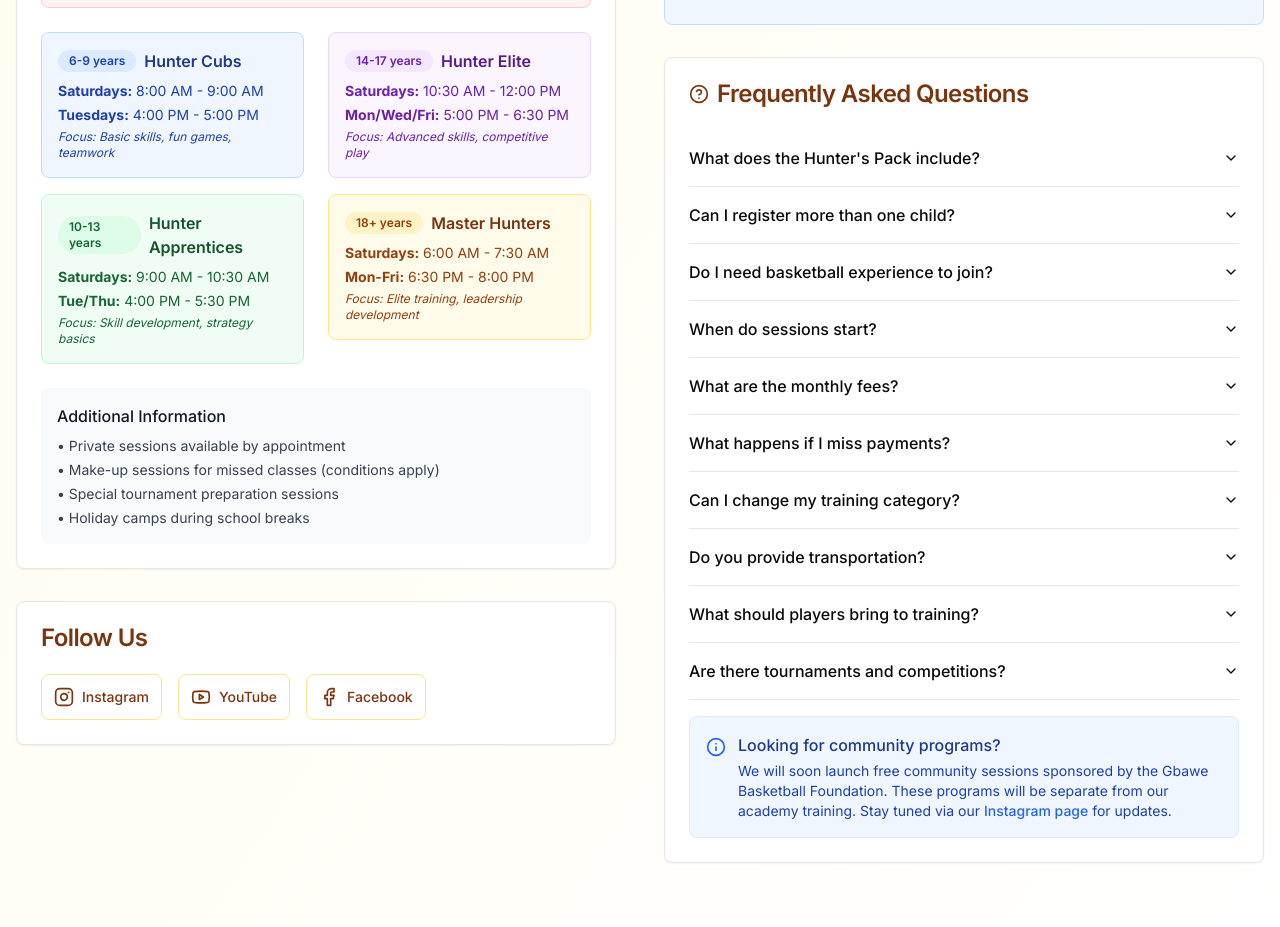
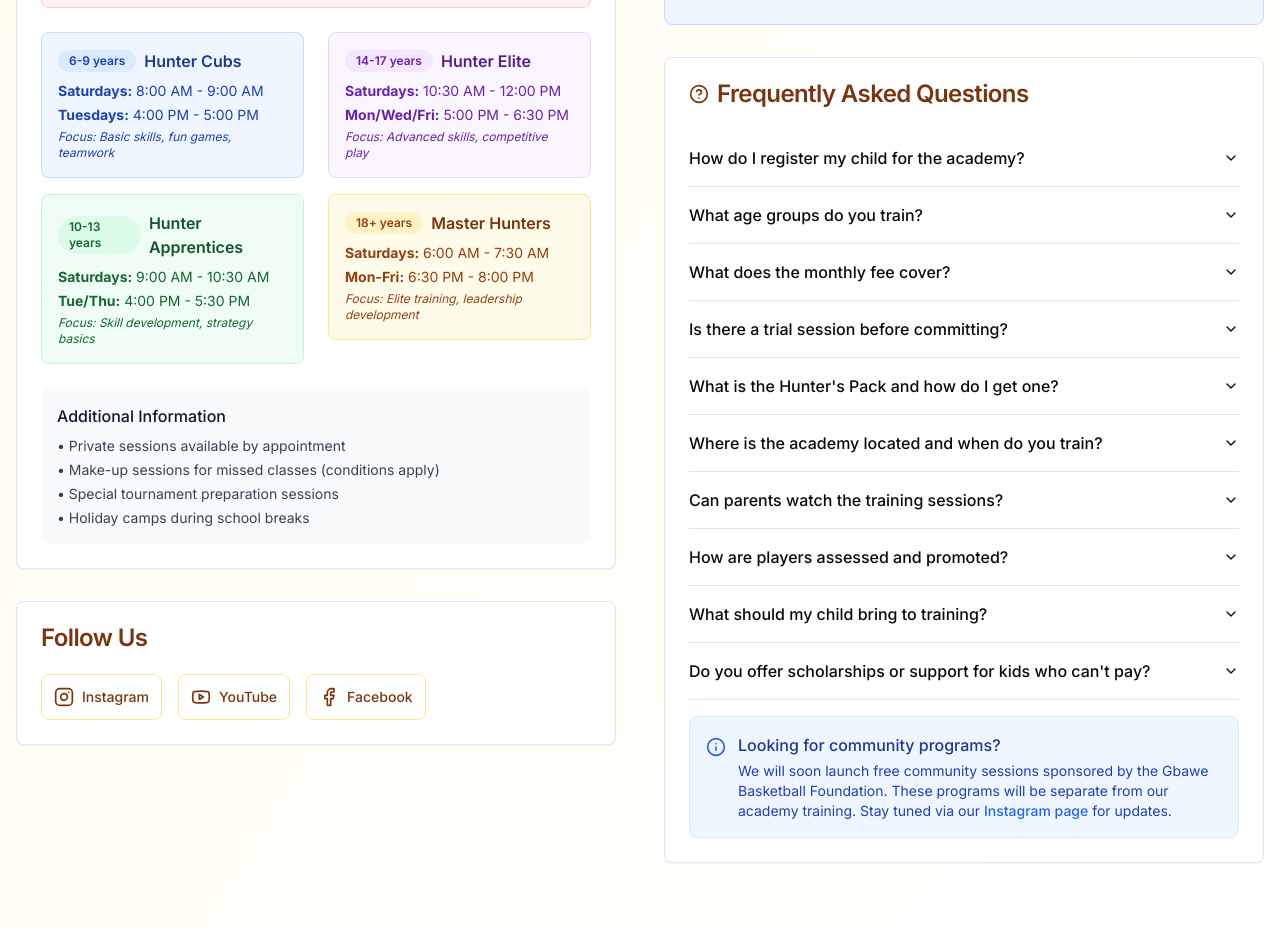
Before and after one commit to Seyramize/gbawebball, a Next.js app: page /contact in a window 1280 px wide. Shown: the part 1160-2087 px from the top of the page. Built offline with nearby package versions, Linux system fonts and the light colour scheme.

Commit message:
Updated FAQ

```diff
--- a/app/contact/contact-faqs.tsx
+++ b/app/contact/contact-faqs.tsx
@@ -14,99 +14,146 @@ export function ContactFAQs() {
       <CardContent className="space-y-4">
         <Accordion type="single" collapsible className="w-full">
           <AccordionItem value="item-1">
-            <AccordionTrigger className="text-left font-medium">What does the Hunter's Pack include?</AccordionTrigger>
+            <AccordionTrigger className="text-left font-medium">
+              How do I register my child for the academy?
+            </AccordionTrigger>
             <AccordionContent className="text-gray-600">
-              Official jersey and shorts, socks, ID card, and a symbolic Hunter scroll.
+              You can register directly on our website through the "Join the Academy" page. Simply fill out the form,
+              select your child's age category, and choose your preferred training package. You'll receive a
+              confirmation email with next steps.
             </AccordionContent>
           </AccordionItem>
 
           <AccordionItem value="item-2">
-            <AccordionTrigger className="text-left font-medium">Can I register more than one child?</AccordionTrigger>
+            <AccordionTrigger className="text-left font-medium">What age groups do you train?</AccordionTrigger>
             <AccordionContent className="text-gray-600">
-              Yes. You'll need to fill a separate form for each child.
+              <div className="space-y-2">
+                <p>We have five age-based training categories:</p>
+                <ul className="list-disc list-inside space-y-1 ml-2">
+                  <li>
+                    <strong>Hunter Cubs</strong> (Ages 6–9)
+                  </li>
+                  <li>
+                    <strong>Hunter Apprentices</strong> (Ages 10–13)
+                  </li>
+                  <li>
+                    <strong>Hunter Elite</strong> (Ages 14–17)
+                  </li>
+                  <li>
+                    <strong>Master Hunters</strong> (18+)
+                  </li>
+                  <li>
+                    <strong>Vipers Basketball</strong> (Senior Team, by selection only)
+                  </li>
+                </ul>
+              </div>
             </AccordionContent>
           </AccordionItem>
 
           <AccordionItem value="item-3">
-            <AccordionTrigger className="text-left font-medium">
-              Do I need basketball experience to join?
-            </AccordionTrigger>
+            <AccordionTrigger className="text-left font-medium">What does the monthly fee cover?</AccordionTrigger>
             <AccordionContent className="text-gray-600">
-              No. We train all levels based on age and stage.
+              <div className="space-y-2">
+                <p>Your monthly fee covers:</p>
+                <ul className="list-disc list-inside space-y-1 ml-2">
+                  <li>Structured training sessions</li>
+                  <li>Leadership & mentorship guidance</li>
+                  <li>Access to competitions and Hunter's Trail events</li>
+                  <li>Performance tracking and development reports</li>
+                  <li>Use of academy equipment and training facilities</li>
+                </ul>
+              </div>
             </AccordionContent>
           </AccordionItem>
 
           <AccordionItem value="item-4">
-            <AccordionTrigger className="text-left font-medium">When do sessions start?</AccordionTrigger>
-            <AccordionContent className="text-gray-600">Within one week of registration confirmation.</AccordionContent>
+            <AccordionTrigger className="text-left font-medium">
+              Is there a trial session before committing?
+            </AccordionTrigger>
+            <AccordionContent className="text-gray-600">
+              Yes. We offer trial sessions on selected open days. This gives your child the chance to experience our
+              training philosophy before you commit. Watch our Instagram or website for trial announcements.
+            </AccordionContent>
           </AccordionItem>
 
           <AccordionItem value="item-5">
-            <AccordionTrigger className="text-left font-medium">What are the monthly fees?</AccordionTrigger>
+            <AccordionTrigger className="text-left font-medium">
+              What is the Hunter's Pack and how do I get one?
+            </AccordionTrigger>
             <AccordionContent className="text-gray-600">
               <div className="space-y-2">
-                <p>
-                  <strong>Basic Hunter:</strong> GHS 80/month - Weekly group training + matches
-                </p>
-                <p>
-                  <strong>Hunter+ Pack:</strong> GHS 200/month - Basic + Hunter's Pack included
-                </p>
-                <p>
-                  <strong>Quarter Hunter:</strong> GHS 228 (3 months) - 5% discount for advance payment
-                </p>
-                <p>
-                  <strong>Elite Add-On:</strong> GHS 150/month - Private sessions + group training
-                </p>
+                <p>The Hunter's Pack is our official starter kit. It includes:</p>
+                <ul className="list-disc list-inside space-y-1 ml-2">
+                  <li>Jersey & Shorts</li>
+                  <li>Academy Socks</li>
+                  <li>Player ID Card</li>
+                  <li>Scroll with Hunter's Oath</li>
+                </ul>
+                <p className="mt-2">You can preorder your pack during registration or buy it separately online.</p>
               </div>
             </AccordionContent>
           </AccordionItem>
 
           <AccordionItem value="item-6">
-            <AccordionTrigger className="text-left font-medium">What happens if I miss payments?</AccordionTrigger>
+            <AccordionTrigger className="text-left font-medium">
+              Where is the academy located and when do you train?
+            </AccordionTrigger>
             <AccordionContent className="text-gray-600">
-              Training is suspended after the 5th of each month if fees are unpaid. No refunds are provided, but we
-              offer hardship support - please communicate with us if you're facing difficulties.
+              <div className="space-y-2">
+                <p>We are based in Gbawe, Ghana. Training sessions are currently held:</p>
+                <ul className="list-disc list-inside space-y-1 ml-2">
+                  <li>Monday to Saturdays for registered members</li>
+                  <li>Sundays for Foundation-sponsored community kids</li>
+                </ul>
+                <p className="mt-2">Exact training times are shared after registration.</p>
+              </div>
             </AccordionContent>
           </AccordionItem>
 
           <AccordionItem value="item-7">
-            <AccordionTrigger className="text-left font-medium">Can I change my training category?</AccordionTrigger>
+            <AccordionTrigger className="text-left font-medium">
+              Can parents watch the training sessions?
+            </AccordionTrigger>
             <AccordionContent className="text-gray-600">
-              Training categories are primarily based on age, but we can assess players for skill-appropriate groups.
-              Contact us to discuss your specific situation.
+              Yes, but we ask parents to maintain a respectful distance and allow coaches to lead. Special viewing days
+              and family events are announced in advance.
             </AccordionContent>
           </AccordionItem>
 
           <AccordionItem value="item-8">
-            <AccordionTrigger className="text-left font-medium">Do you provide transportation?</AccordionTrigger>
+            <AccordionTrigger className="text-left font-medium">
+              How are players assessed and promoted?
+            </AccordionTrigger>
             <AccordionContent className="text-gray-600">
-              We don't provide transportation services. Parents/guardians are responsible for getting players to and
-              from training sessions safely.
+              Players are assessed during training, competitions, and through our annual Hunter's Trail Challenge.
+              Outstanding players earn titles, promotion, and recognition within the academy.
             </AccordionContent>
           </AccordionItem>
 
           <AccordionItem value="item-9">
             <AccordionTrigger className="text-left font-medium">
-              What should players bring to training?
+              What should my child bring to training?
             </AccordionTrigger>
             <AccordionContent className="text-gray-600">
-              <ul className="list-disc list-inside space-y-1">
-                <li>Water bottle (mandatory)</li>
-                <li>Comfortable athletic wear</li>
-                <li>Basketball shoes (recommended)</li>
-                <li>Small towel</li>
-                <li>Positive attitude and willingness to learn!</li>
-              </ul>
+              <div className="space-y-2">
+                <p>Please bring:</p>
+                <ul className="list-disc list-inside space-y-1 ml-2">
+                  <li>A water bottle</li>
+                  <li>Indoor/outdoor basketball shoes</li>
+                  <li>Sportswear (or full Hunter's Pack gear if purchased)</li>
+                  <li>A strong attitude ready to work and grow</li>
+                </ul>
+              </div>
             </AccordionContent>
           </AccordionItem>
 
           <AccordionItem value="item-10">
             <AccordionTrigger className="text-left font-medium">
-              Are there tournaments and competitions?
+              Do you offer scholarships or support for kids who can't pay?
             </AccordionTrigger>
             <AccordionContent className="text-gray-600">
-              Yes! We participate in local tournaments and organize internal competitions. Tournament participation may
-              require additional fees for registration and transportation.
+              Yes. Through the Gbawe Basketball Foundation, we offer free training sessions on Sundays and gear support
+              for families in need. No child in Gbawe should be left behind.
             </AccordionContent>
           </AccordionItem>
         </Accordion>
```
